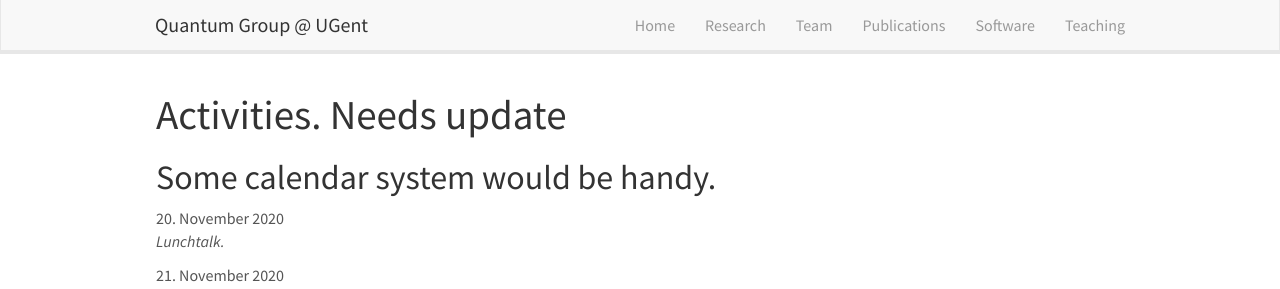
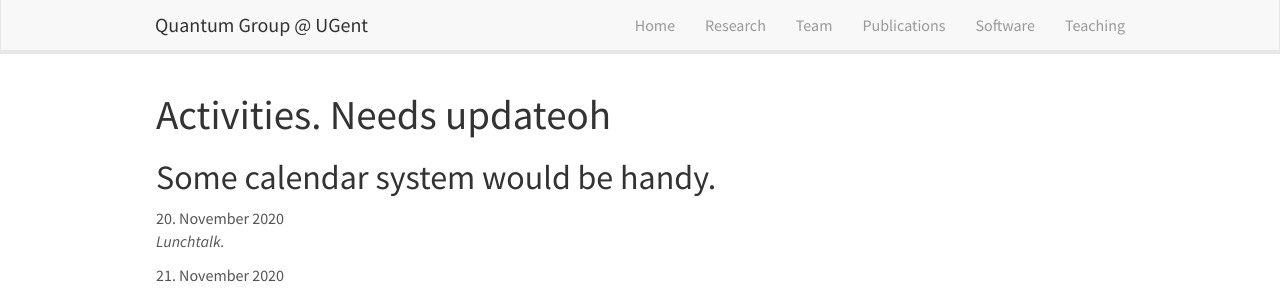
Before and after one commit to quantumghent/quantumghent.github.io, a Jekyll site: the page built from _pages/activities.md, in a window 1280 px wide. Shown: the top 289 px of the page. Built offline with Jekyll 4.4.1, drawn with Linux system fonts in a browser that asks for light colours; nearby versions of some CDN libraries.

Commit message:
Update activities.md

```diff
--- a/_pages/activities.md
+++ b/_pages/activities.md
@@ -6,7 +6,7 @@ sitemap: false
 permalink: /activities.html
 ---
 
-# Activities. Needs update
+# Activities. Needs updateoh
 ## Some calendar system would be handy.
 
 {% for activity in site.data.activities %}
```
